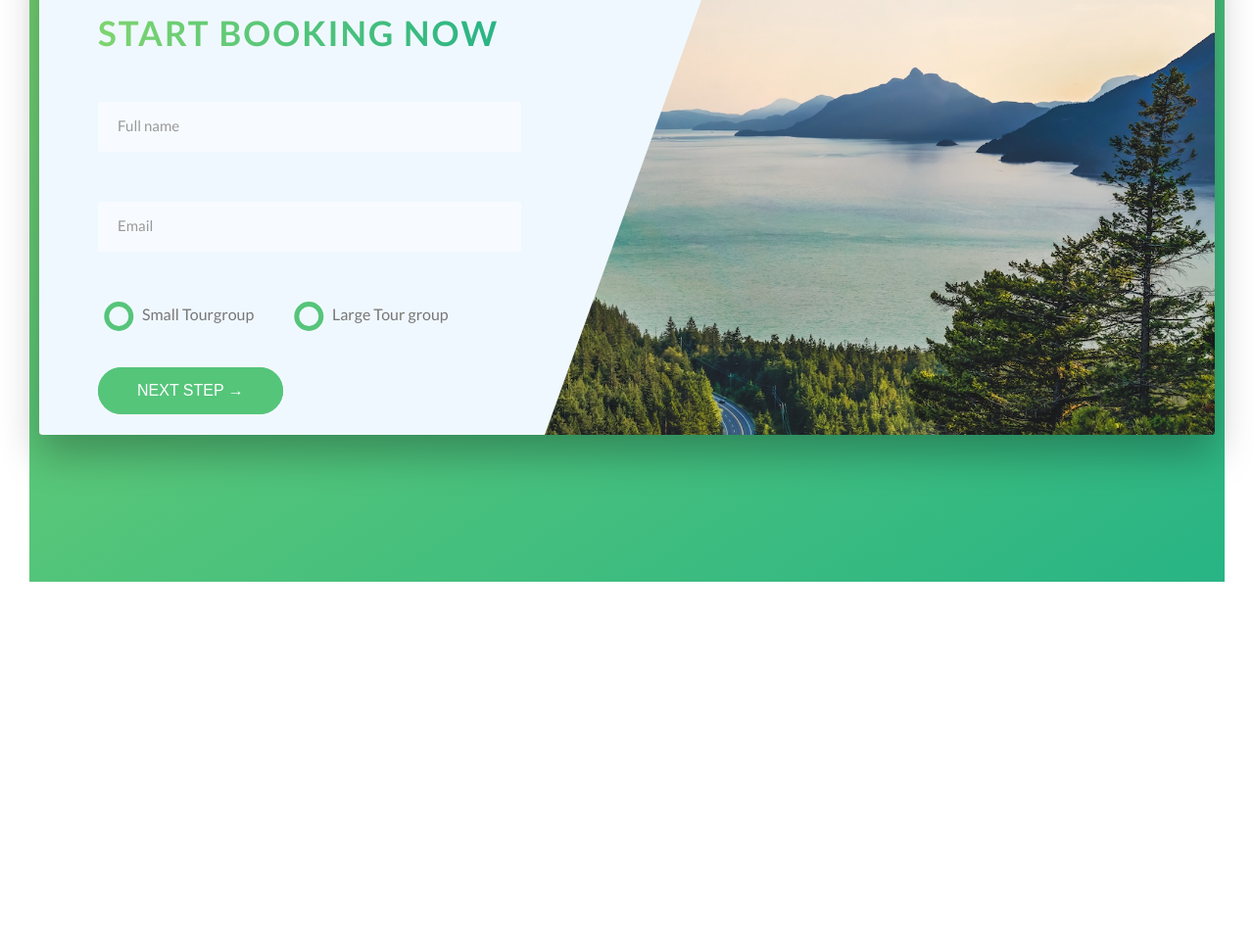
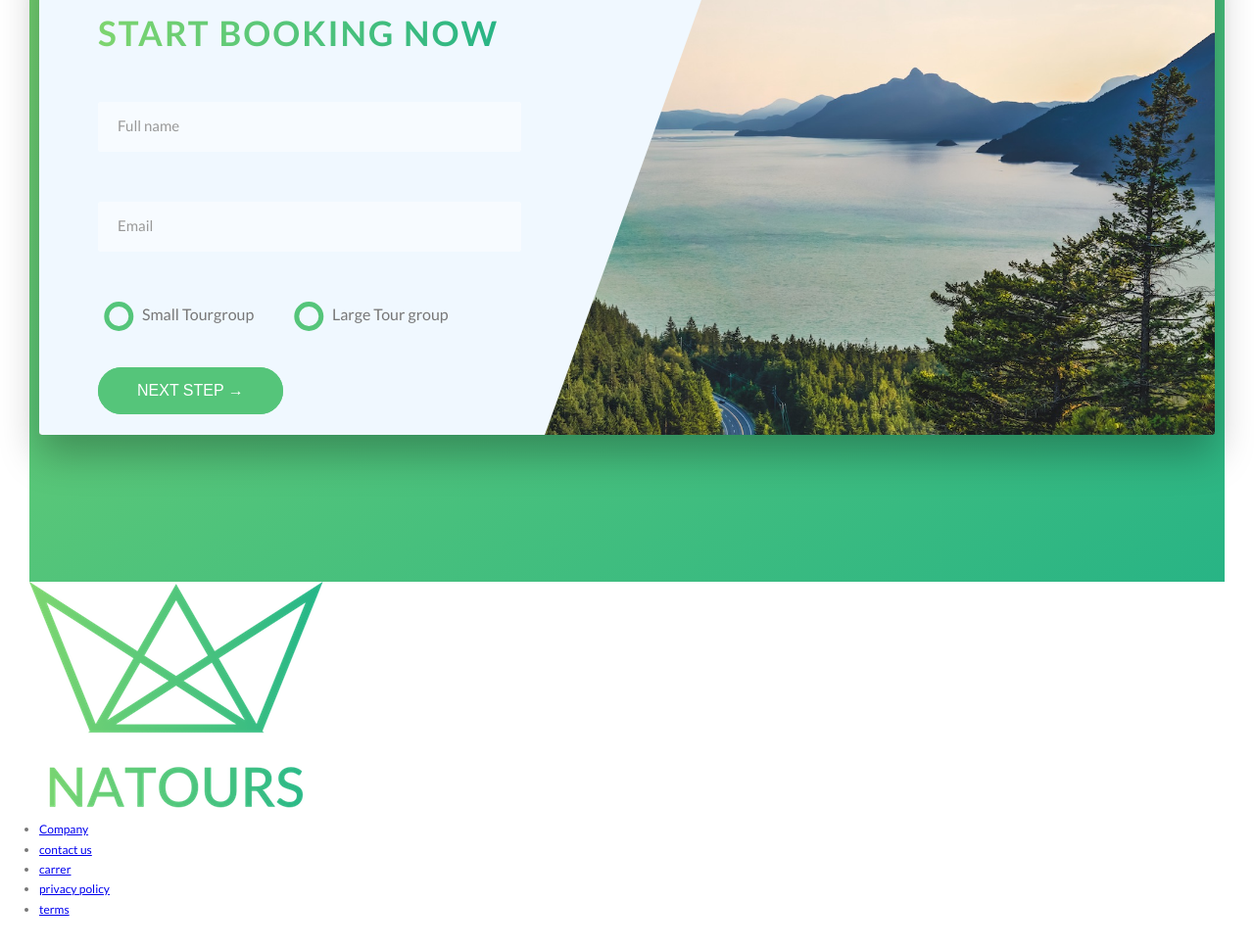
Before and after one commit to imakhlaq/Natories, a website: page index.html in a window 1280 px wide. Shown: the part 5156-6125 px from the top of the page at 98% size. Before the commit the page ends 5780 px from the top, so only its background shows below. Drawn offline with Linux system fonts and the light colour scheme.

Commit message:
working on footer

```diff
--- a/index.html
+++ b/index.html
@@ -366,5 +366,34 @@
         </div>
       </section>
     </main>
+    <footer class="footer">
+      <div class="footer__logo-box">
+        <img src="img/logo-green-2x.png" alt="Full logo" class="footer__logo" />
+      </div>
+      <div class="row">
+        <div class="col-1-of-2">
+          <div class="footer__nav">
+            <ul class="footer__list">
+              <li class="footer__item">
+                <a href="#" class="footer__link">Company</a>
+              </li>
+              <li class="footer__item">
+                <a href="#" class="footer__link">contact us</a>
+              </li>
+              <li class="footer__item">
+                <a href="#" class="footer__link">carrer</a>
+              </li>
+              <li class="footer__item">
+                <a href="#" class="footer__link">privacy policy</a>
+              </li>
+              <li class="footer__item">
+                <a href="#" class="footer__link">terms</a>
+              </li>
+            </ul>
+          </div>
+        </div>
+        <div class="col-1-of-2"></div>
+      </div>
+    </footer>
   </body>
 </html>
```
